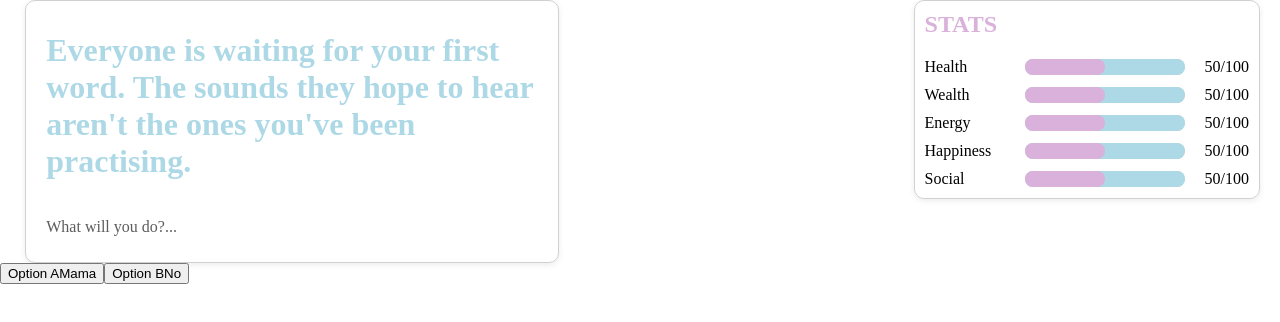
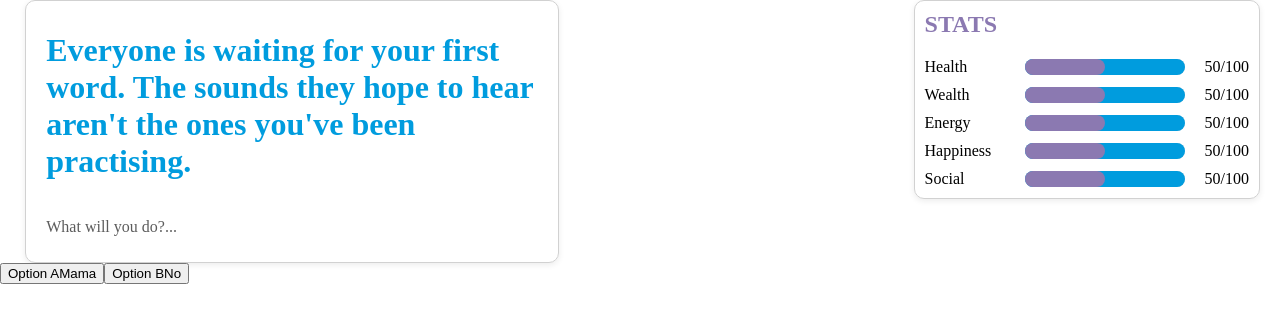
Before and after one commit to julianacristinagreen/GUTS-Decisions, a React (Vite) app: page / in a window 1280 px wide. Both pictures are taken after a click on the button "Start your life". Shown: the top 322 px of the page. Built offline with nearby package versions, Linux system fonts and the light colour scheme.

Commit message:
Added hackathon colours

```diff
--- a/src/components/card/card.css
+++ b/src/components/card/card.css
@@ -1,5 +1,5 @@
 .card-h1 {
-    color: lightblue;
+    color: #009CDE;
     justify-content: start;
     align-content: start;
     display: grid;
--- a/src/components/progress-bar/progressBar.css
+++ b/src/components/progress-bar/progressBar.css
@@ -14,23 +14,23 @@
 }
 
 .progressBar {
-    accent-color: #DAB1DA;
+    accent-color: #8B79B1;
     background-color: lightgrey;
     border-radius:20px;
 }
 
 .progressBar::-webkit-progress-bar {
-    background-color: lightblue;
+    background-color: #009CDE;
     border-radius: 10px;
 }
 
 .progressBar::-webkit-progress-value {
-    background-color: #DAB1DA;
+    background-color: #8B79B1;
     border-radius: 10px;
 }
 
 .progressBar::-moz-progress-bar {
-    background-color: #DAB1DA;
+    background-color: #8B79B1;
     border-radius: 10px;
 }
 
--- a/src/components/stats/stats.css
+++ b/src/components/stats/stats.css
@@ -1,5 +1,5 @@
 h2 {
-    color: #DAB1DA;
+    color: #8B79B1;
     margin-top: 0px;
 }
 
--- a/src/pages/welcome/welcome.css
+++ b/src/pages/welcome/welcome.css
@@ -4,7 +4,7 @@
   --ink: #201e1d;
   --muted: #444141;
   --paper: #f3f2f2;
-  --accent: #0088b0;
+  --accent: #009CDE;
 
   min-height: 100vh;
   box-sizing: border-box;
@@ -89,8 +89,8 @@
 }
 
 .welcome-button.replay {
-  --button-colour: #d1403a;
-  --button-shadow: #7a1f1b;
+  --button-colour: #8B79B1;
+  --button-shadow: #605181;
 }
 
 /* Wider screens: text on the left, tree on the right */
```
Also changed, not shown: src/frontend/endScreen.tsx (added, +13 -0 lines).
